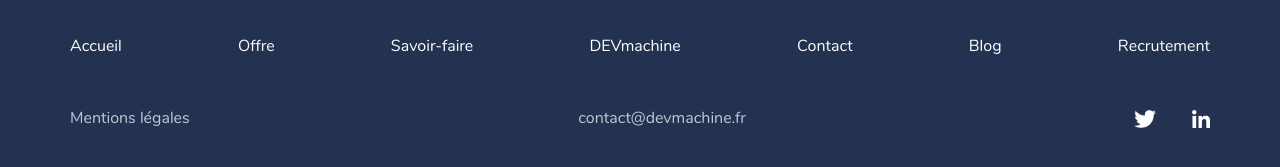
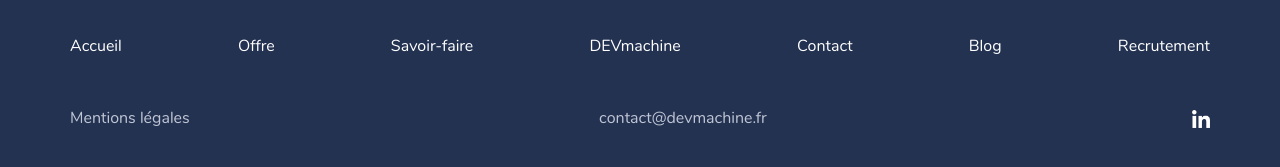
Before and after one commit to DEVmachine-fr/website, a Jekyll site: the page built from index.html, in a window 1280 px wide and 900 px high, scrolled down 3849 px. Shown: the part 722-889 px from the top of the window. Built offline with Jekyll 4.4.1, drawn with Linux system fonts in a browser that asks for light colours; nearby versions of some CDN libraries; some web fonts are replaced.

Commit message:
fix: remove link to deleted twitter account in footer

```diff
--- a/_includes/footer.html
+++ b/_includes/footer.html
@@ -16,9 +16,6 @@
             <a id="mentions-btn" data-toggle="modal" data-target="#mentions">Mentions légales</a>
             <a href="mailto:contact@devmachine.fr">contact@devmachine.fr</a>
             <div>
-                <a href="https://twitter.com/devmachine_fr" target="_blank" class="mr-3">
-                    <img src="/assets/images/logos/twitter.png" alt="Twitter" height="18">
-                </a>
                 <a href="https://fr.linkedin.com/company/devmachine" target="_blank" class="ml-3">
                     <img src="/assets/images/logos/linkedin.png" alt="LinkedIn" height="18">
                 </a>
```
